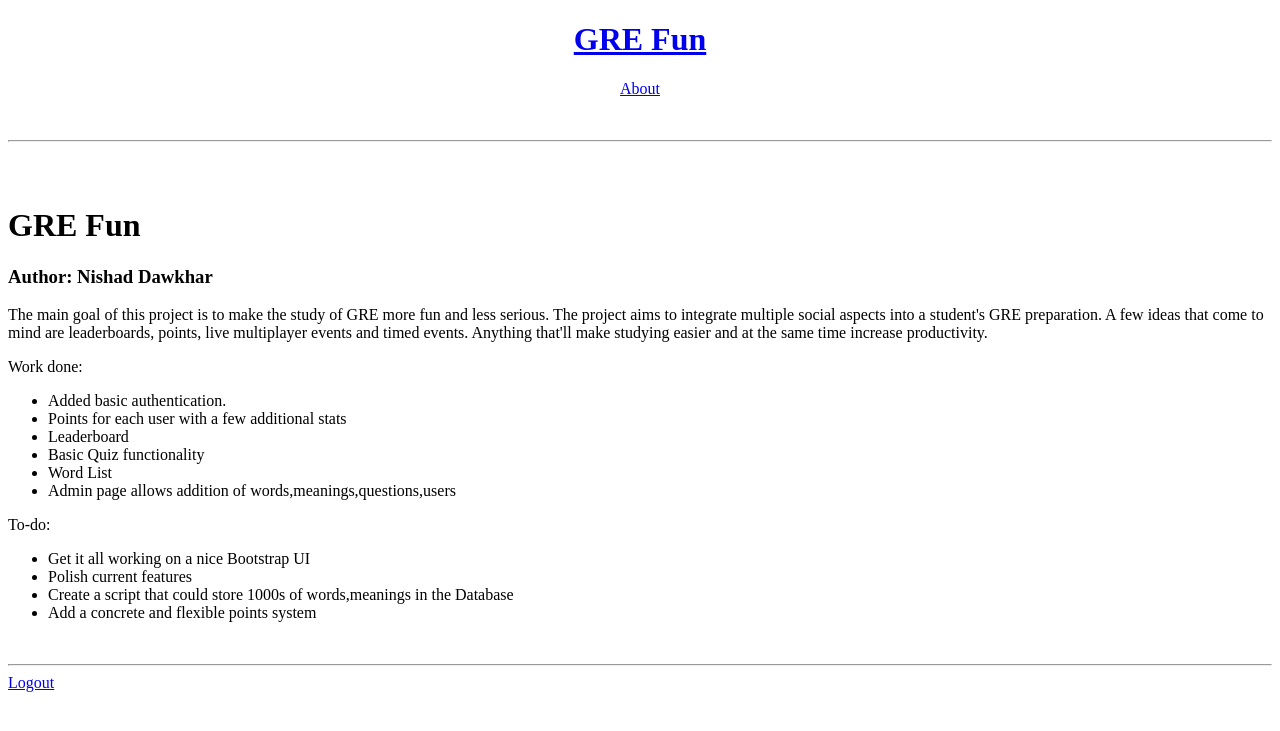
After one commit to Nishad94/GRE_Fun, a Django app: page /GREfun/about in a window 1280 px wide. The commit adds this page. Shown: the top 731 px of the page. Run offline with Django 3.2, Linux system fonts and the light colour scheme.

Commit message:
Changed stuff

```diff
--- /dev/null
+++ b/GREfun/templates/GREfun/about.html
@@ -0,0 +1,25 @@
+{% extends "GREfun/base.html" %}
+{% block title %}About{% endblock %}
+{% block content %}
+<h1>GRE Fun</h1>
+<h3>Author: Nishad Dawkhar</h3>
+<p>The main goal of this project is to make the study of GRE more fun and less serious. The project aims to integrate multiple social aspects into a student's GRE preparation. A few ideas that come to mind are leaderboards, points, live multiplayer events and timed events. Anything that'll make studying easier and at the same time increase productivity.</p>
+
+
+<p>Work done:</p>
+<ul>
+<li>Added basic authentication.</li>
+<li>Points for each user with a few additional stats</li>
+<li>Leaderboard</li>
+<li>Basic Quiz functionality</li>
+<li>Word List</li>
+<li>Admin page allows addition of words,meanings,questions,users</li>
+</ul>
+<p>To-do:</p>
+<ul>
+<li>Get it all working on a nice Bootstrap UI </li>
+<li>Polish current features </li>
+<li>Create a script that could store 1000s of words,meanings in the Database</li>
+<li>Add a concrete and flexible points system</li>
+</ul>
+{% endblock %}
--- a/GREfun/templates/GREfun/base.html
+++ b/GREfun/templates/GREfun/base.html
@@ -5,7 +5,7 @@
 </head>
 <body>
 <h1 align="center"><a href="{% url 'GREfun:index' %}">GRE Fun</a></h1>
-<p align="center"><u>About</u></p><br><hr><br><br>
+<p align="center"><a href="{% url 'GREfun:about' %}">About</a></p><br><hr><br><br>
 <div id="content">
 	{% block content %}{% endblock %}
 </div>
--- a/GREfun/urls.py
+++ b/GREfun/urls.py
@@ -3,6 +3,7 @@ from GREfun import views
 
 urlpatterns = patterns('',
 	url(r'^$', views.index, name='index'),
+	url(r'^about$', views.about, name='about'),
 	url(r'^dashboard$', views.dashboard, name="dashboard"),
 	url(r'^leaderboard$',views.leaderboard,name='leaderboard'),
 	url(r'^logout$',views.logout_view, name="logout"),
--- a/GREfun/views.py
+++ b/GREfun/views.py
@@ -17,6 +17,9 @@ def index(request):
 def logout_view(request):
 	logout(request)
 	return redirect('/GREfun')
+
+def about(request):
+	return render(request, 'GREfun/about.html', {})
 
 def leaderboard(request):
 	all_users = User.objects.all().order_by('student__points')
```
Also changed, not shown: db.sqlite3, 2 other files.
